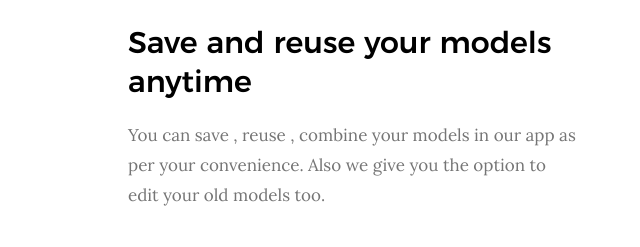
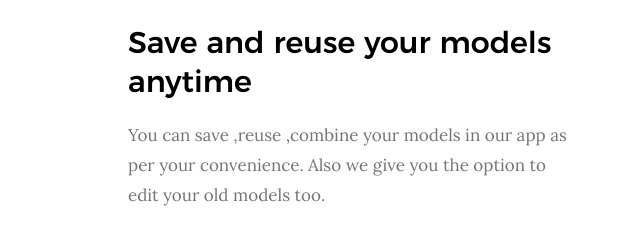
Before and after one commit to Geetansh170/skipcode_land, a plain HTML site: page index.html in a window 1280 px wide. Shown: the part 2160-2407 px from the top of the page, 640-1280 px from the left. Drawn offline with Linux system fonts and the light colour scheme.

Commit message:
minor change

```diff
--- a/index.html
+++ b/index.html
@@ -148,7 +148,7 @@
 
                 <div class="service-text">
                     <h3 class="h2">Save and reuse your models anytime</h3>
-                    <p>You can save , reuse , combine your models in our app as per your convenience. Also we give you the option to edit your old models too.</p>
+                    <p>You can save ,reuse ,combine your models in our app as per your convenience. Also we give you the option to edit your old models too.</p>
                 </div>
             </div>
             <div class="col-block service-item" data-aos="fade-up">
@@ -309,7 +309,7 @@
             <div class="col-block service-item" data-aos="fade-up">
                 <div class="service-text">
                     <h3 class="h2">FastAPI options</h3>
-                    <p>You can save , reuse , combine your models in our app as per your convenience. Also we give you the option to edit your old models too.</p>
+                    <p>You can save , reuse , combine your models in our app as per your convenience.</p>
                 </div>
             </div>
             <div class="col-block service-item" data-aos="fade-up">
```
